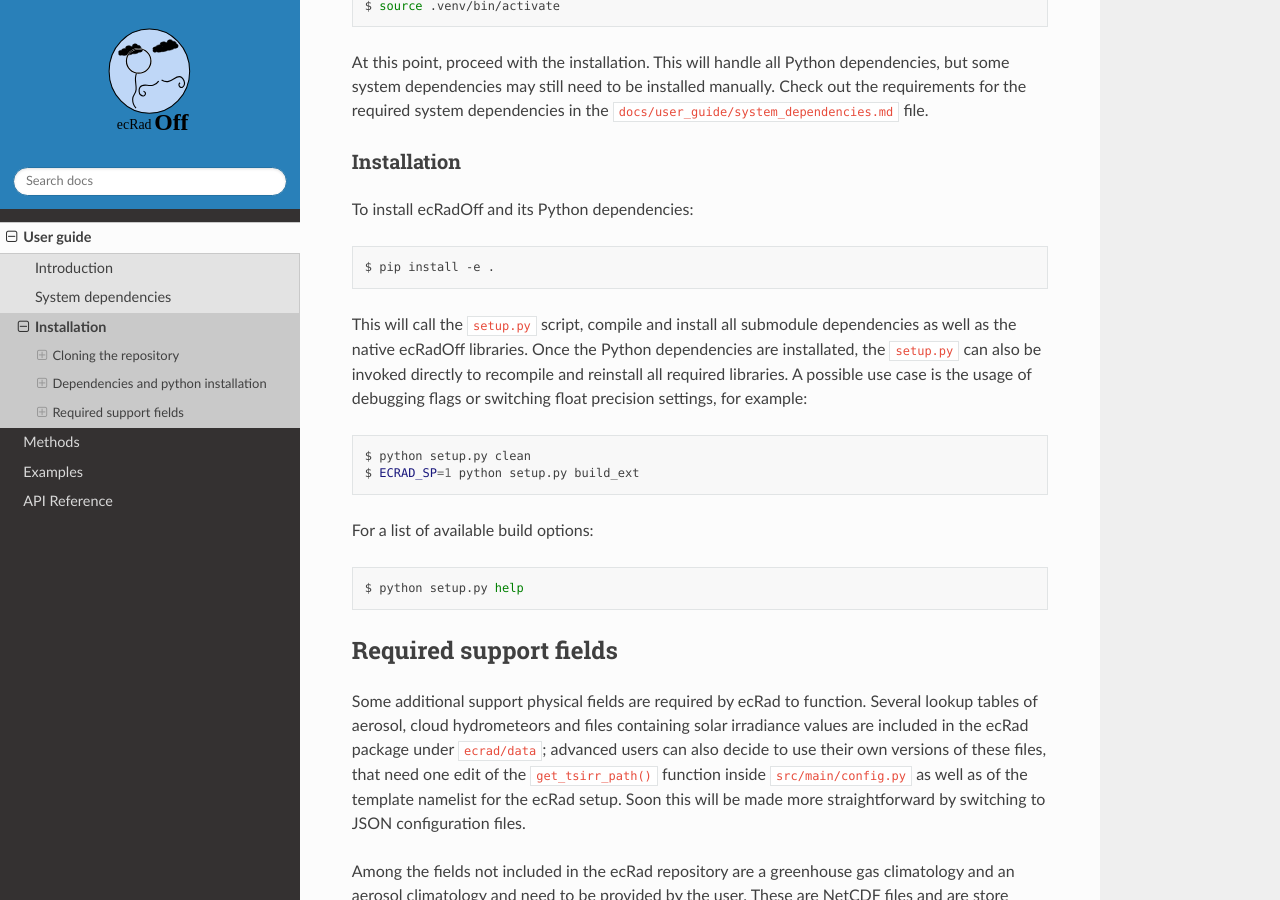
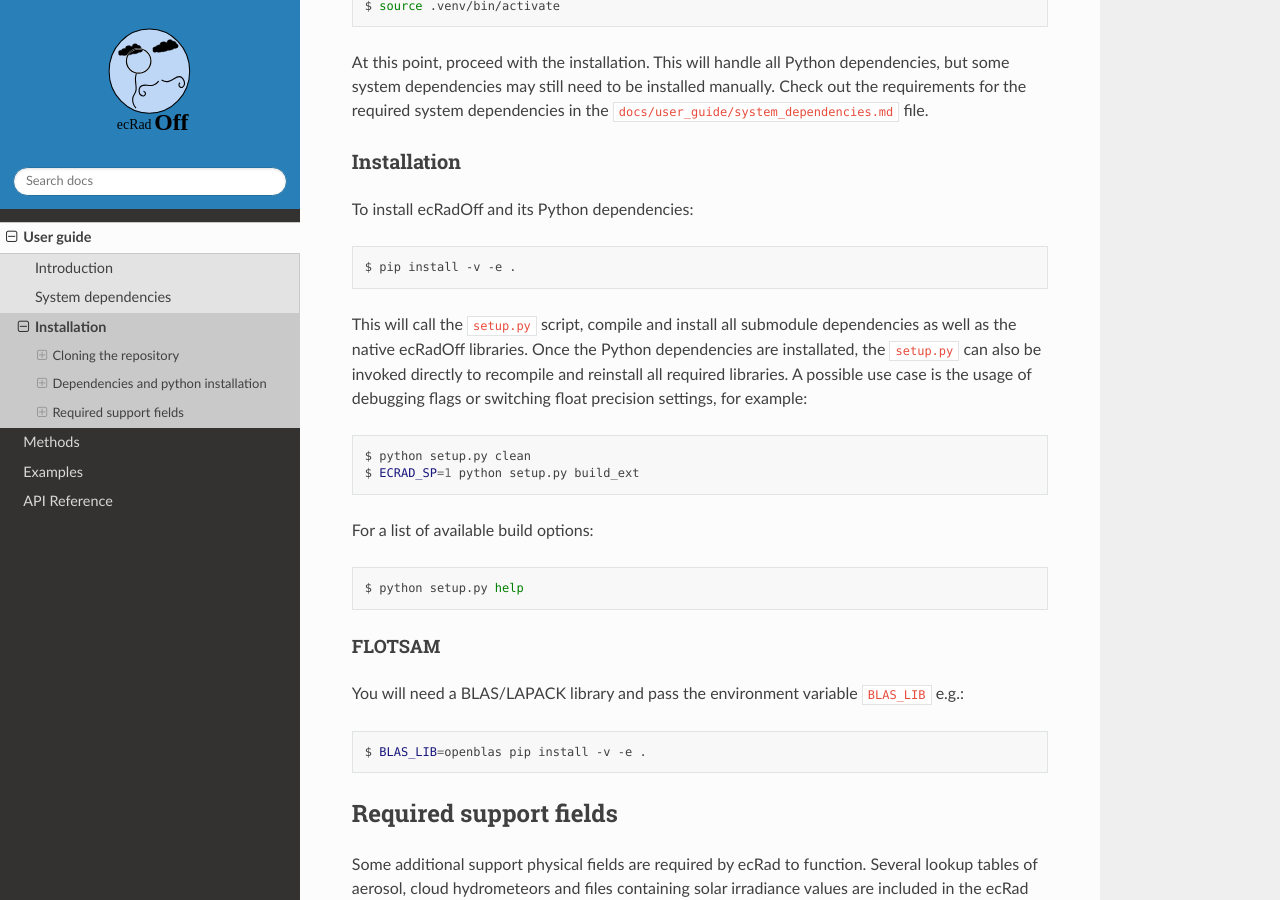
Before and after one commit to pandreozzz/ecradoff, a Sphinx documentation site: the page built from docs/user_guide/installation.md, in a window 1280 px wide and 900 px high, scrolled down 1265 px. Built offline with Sphinx 7.4.7 and the Read the Docs theme 3.1.0, drawn with Linux system fonts in a browser that asks for light colours.

Commit message:
Fixes for the installation and tiny addition to doc

````diff
--- a/docs/user_guide/installation.md
+++ b/docs/user_guide/installation.md
@@ -46,7 +46,7 @@ At this point, proceed with the installation. This will handle all Python depend
 
 To install ecRadOff and its Python dependencies:
 ```bash
-$ pip install -e .
+$ pip install -v -e .
 ```
 This will call the `setup.py` script, compile and install all submodule dependencies as well as the native ecRadOff libraries. Once the Python dependencies are installated, the `setup.py` can also be invoked directly to recompile and reinstall all required libraries. A possible use case is the usage of debugging flags or switching float precision settings, for example:
 
@@ -58,6 +58,13 @@ $ ECRAD_SP=1 python setup.py build_ext
 For a list of available build options:
 ```bash
 $ python setup.py help
+```
+
+#### FLOTSAM
+You will need a BLAS/LAPACK library and pass the environment variable `BLAS_LIB` e.g.:
+
+```bash
+$ BLAS_LIB=openblas pip install -v -e .
 ```
 
 
--- a/setup.py
+++ b/setup.py
@@ -86,7 +86,6 @@ def clean_all_src_dirs():
 class CleanBuildExt(build_ext):
     def run(self):
         clean_all_src_dirs()
-        super().run()
 
 class BuildExt(build_ext):
     """Custom build that compiles ecrad and libs/src Fortran extensions"""
````
Also changed, not shown: 1 other file.
